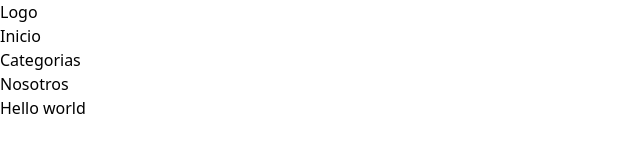
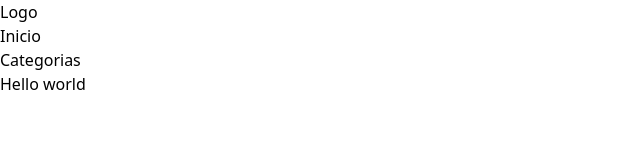
Before and after one commit to Camilo1408/papeleria, a React (Vite) app: page / in a window 1280 px wide. Shown: the top 162 px of the page, without its empty margins (0-640 px from the left). Built offline with nearby package versions, Linux system fonts and the light colour scheme.

Commit message:
Se elimino el elemento nosotros

```diff
--- a/src/components/Nav.jsx
+++ b/src/components/Nav.jsx
@@ -7,7 +7,7 @@ export const Nav = () => {
             <ul className="flex justify-around ">
                 <li className="mr-2 ml-2"><a href="#">Inicio</a></li>
                 <li className="mr-2 ml-2"><a href="#">Categorias</a></li>
-                <li className="mr-2 ml-2"><a href="#">Nosotros</a></li>
+
             </ul>
         </nav>
     </>
```
